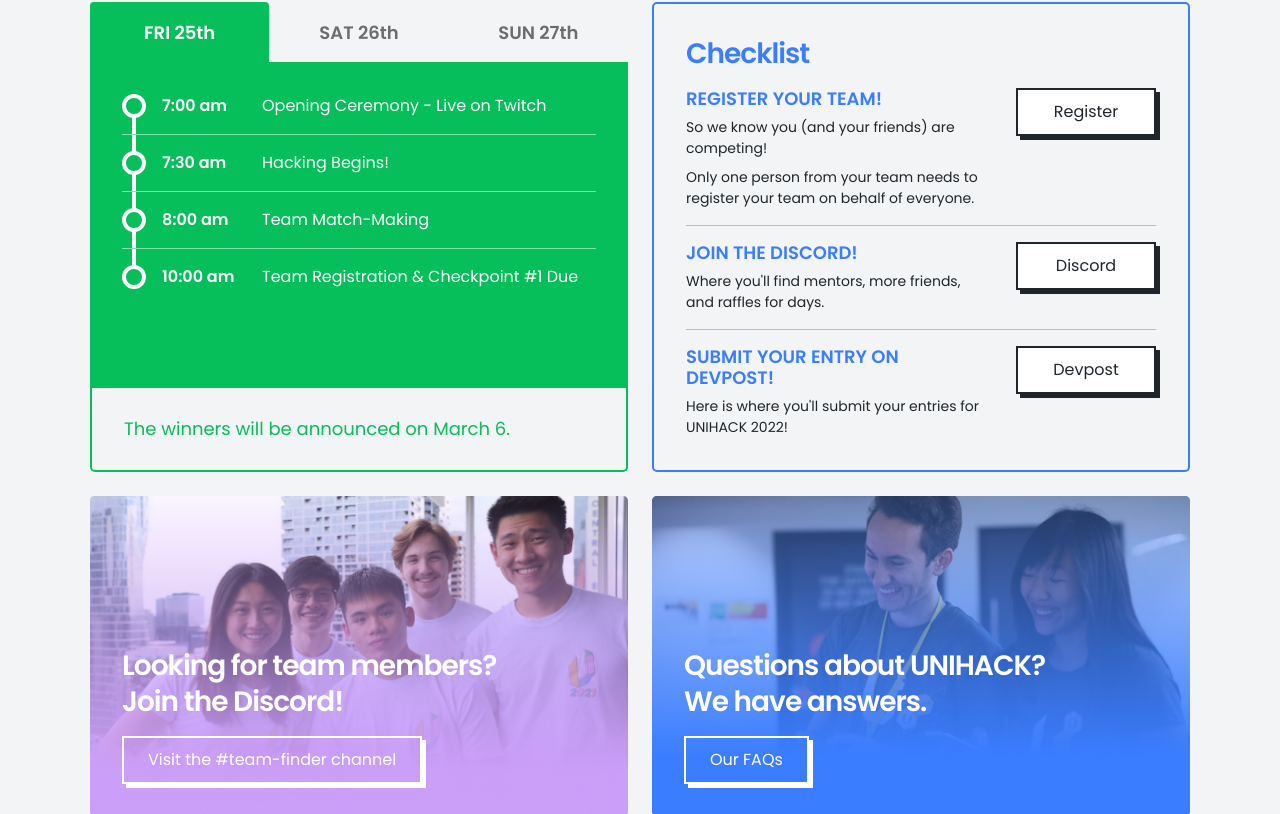
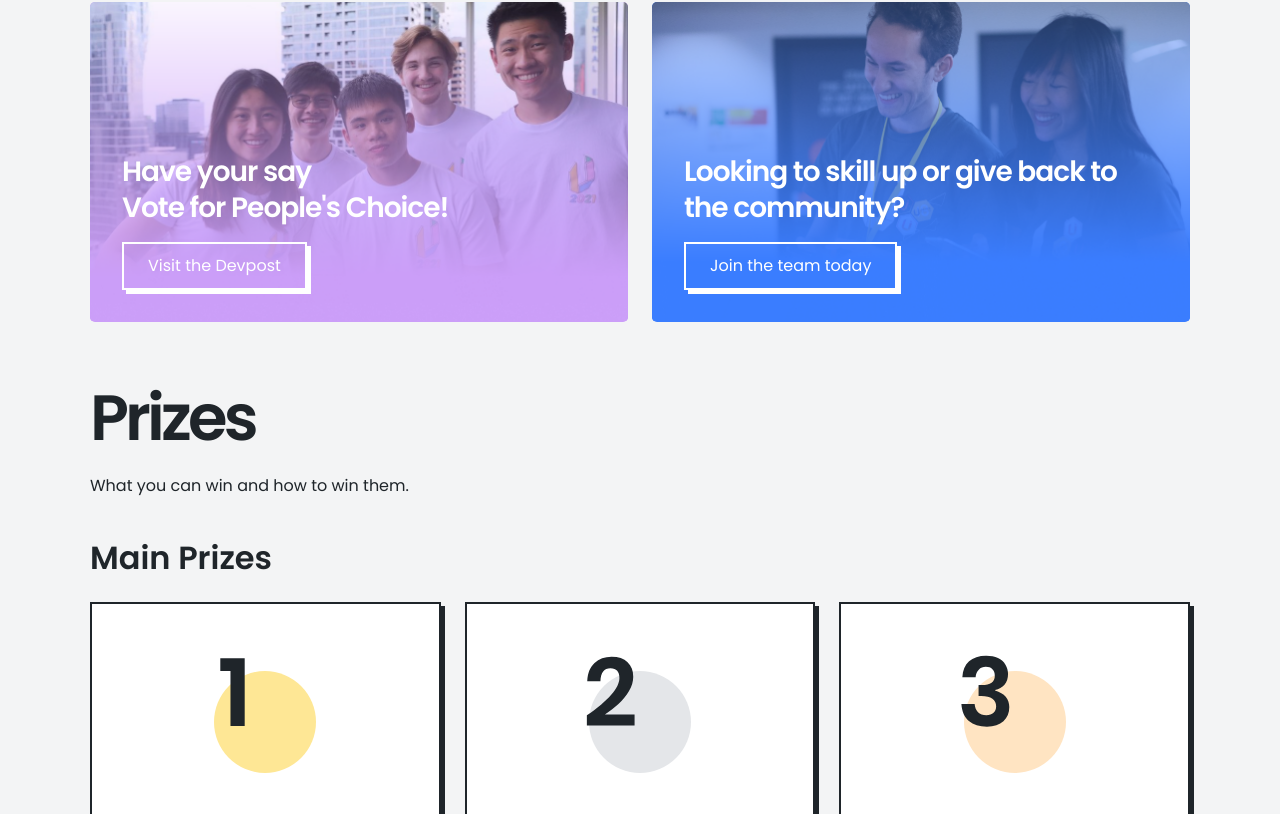
Before and after one commit to unihackhq/unihack.net, a Next.js app: page / in a window 1280 px wide. Shown: the part 886-1700 px from the top of the page. Built offline with nearby package versions, Linux system fonts and the light colour scheme.

Commit message:
update homepage content

```diff
--- a/next.config.js
+++ b/next.config.js
@@ -2,26 +2,9 @@ const withPlugins = require('next-compose-plugins');
 const redirects = async () => {
   return [
     {
-      source: '/mentor',
-      destination: 'https://forms.gle/qjkjeRPNzoa7PVbg8',
-      permanent: false,
-    },
-    {
-      source: '/mentor-info',
+      source: '/join',
       destination:
-        'https://www.notion.so/unihack/Mentor-Information-Pack-2021-a5473d95671147ba80ca93f5c5980558',
-      permanent: false,
-    },
-    {
-      source: '/mentor-brief',
-      destination:
-        'https://www.notion.so/unihack/Mentor-Information-Pack-2021-a5473d95671147ba80ca93f5c5980558',
-      permanent: false,
-    },
-    {
-      source: '/preregister',
-      destination:
-        'https://docs.google.com/forms/d/e/1FAIpQLScBvuU4VDabnj4AoBX7W-3JuGg1GiG1fJJqEnOLWBRX9FOCzQ/viewform?usp=sf_link',
+        'https://docs.google.com/forms/d/e/1FAIpQLScWRbp9lMacf0Xjul2y2kgLvgsTYqDo1BlrDWBkEAac0UrY0w/viewform',
       permanent: false,
     },
     {
--- a/pages/index.tsx
+++ b/pages/index.tsx
@@ -13,8 +13,6 @@ import sponsorData from '@content/events/2022/sponsors.json';
 import scheduleData from '@content/events/2022/schedule.json';
 import prizesData from '@content/events/2022/prizes.json';
 import judgesData from '@content/events/2022/judges.json';
-import EventSchedule from '@sections/event-info/event-schedule/event-schedule';
-import EventChecklist from '@sections/event-info/event-checklist';
 import EventJudges from '@sections/event-info/judges/judges';
 import Prizes from '@sections/event-info/prizes/prizes';
 import Stream from '@sections/stream/stream';
@@ -29,35 +27,24 @@ const Index = () => (
         <Stream />
         <div className={styles.grid}>
           <div className={styles.row}>
-            <EventSchedule data={scheduleData} />
-            <EventChecklist />
-          </div>
-          <div className={styles.row}>
             <HomeCard
               image={inspirationImage}
               title={
                 <>
-                  Looking for team members?
-                  <br />
-                  Join the Discord!
+                  Have your say <br />
+                  Vote for People's Choice!
                 </>
               }
               placeholderColor="purple"
-              buttonLink="https://discord.gg/c5WkvETkj8"
-              buttonText="Visit the #team-finder channel"
+              buttonLink="https://unihack2022.devpost.com"
+              buttonText="Visit the Devpost"
             />
             <HomeCard
               image={faqsImage}
-              title={
-                <>
-                  Questions about UNIHACK?
-                  <br />
-                  We have answers.
-                </>
-              }
+              title={<>Looking to skill up or give back to the community?</>}
               placeholderColor="pacific"
-              buttonLink="/faq"
-              buttonText="Our FAQs"
+              buttonLink="https://docs.google.com/forms/d/e/1FAIpQLScWRbp9lMacf0Xjul2y2kgLvgsTYqDo1BlrDWBkEAac0UrY0w/viewform"
+              buttonText="Join the team today"
             />
           </div>
         </div>
```
